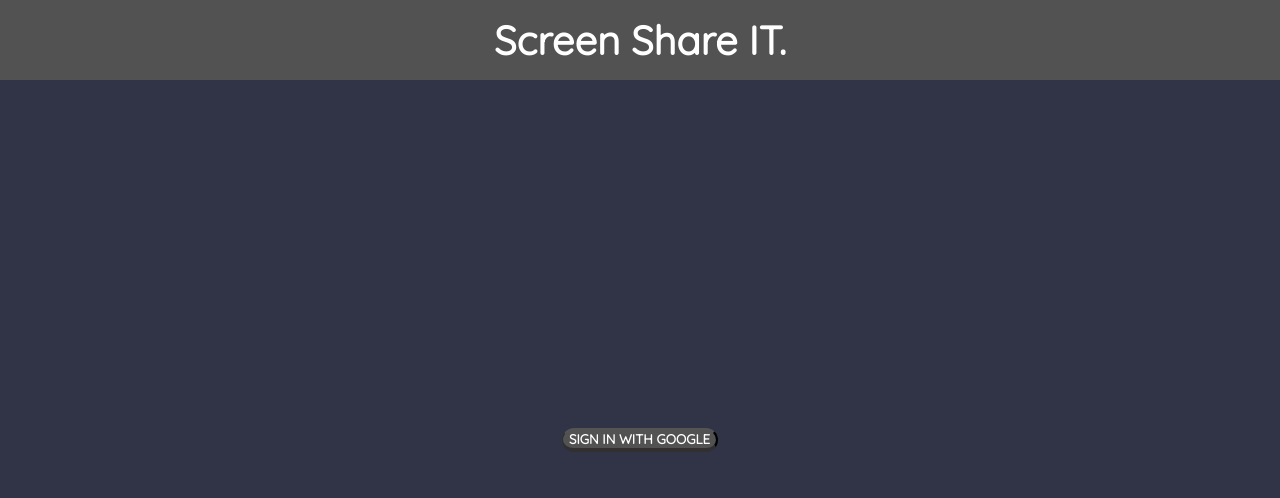
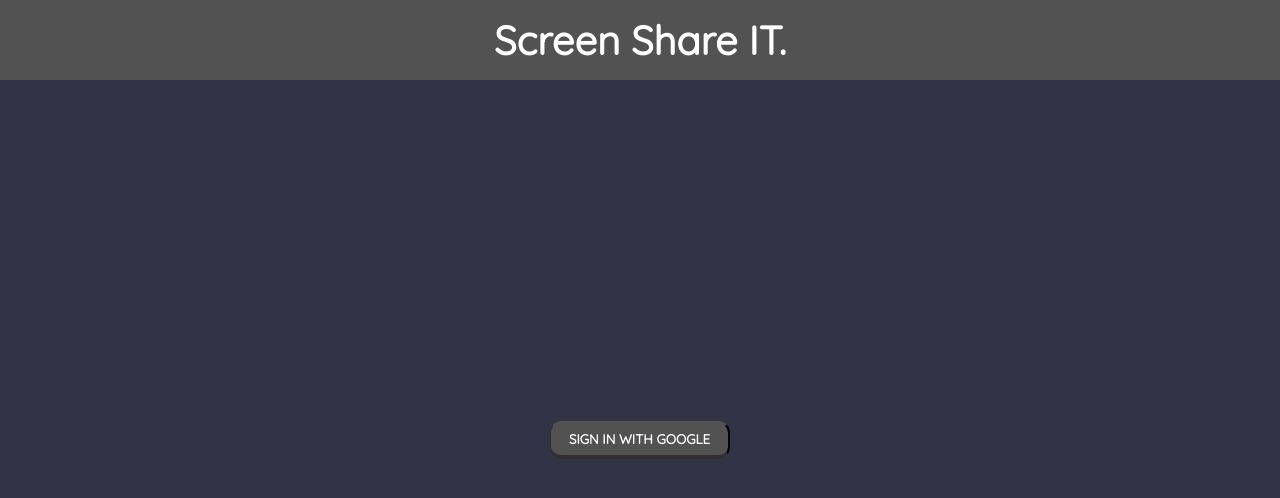
Before and after one commit to ola-ersson/screen-share-it, a website: page public/index.html in a window 1280 px wide. Drawn offline with nearby package versions, Linux system fonts and the light colour scheme; no server answers.

Commit message:
fixed copy link function and login classname

```diff
--- a/public/index.html
+++ b/public/index.html
@@ -24,7 +24,7 @@
     <main class="content">
       <section class="site-container">
         <div class="login-container">
-          <button class="google-signin room-btn big-btn" style="display: none">
+          <button class="google-signin room-btn l-btn" style="display: none">
             SIGN IN WITH GOOGLE
           </button>
         </div>
```
